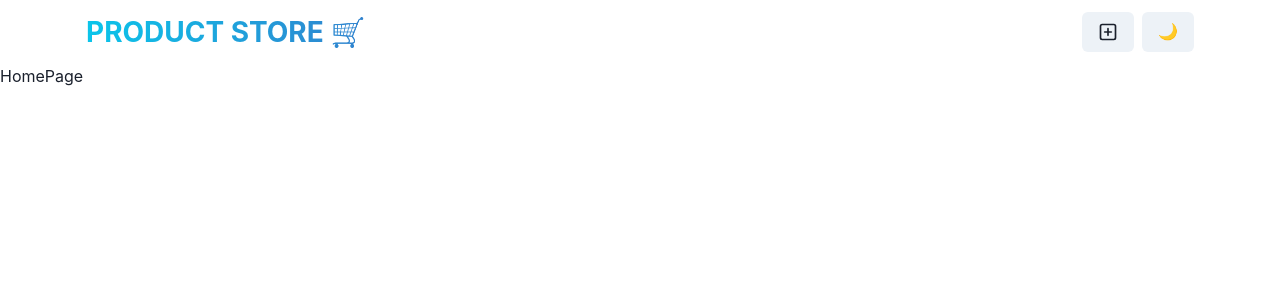
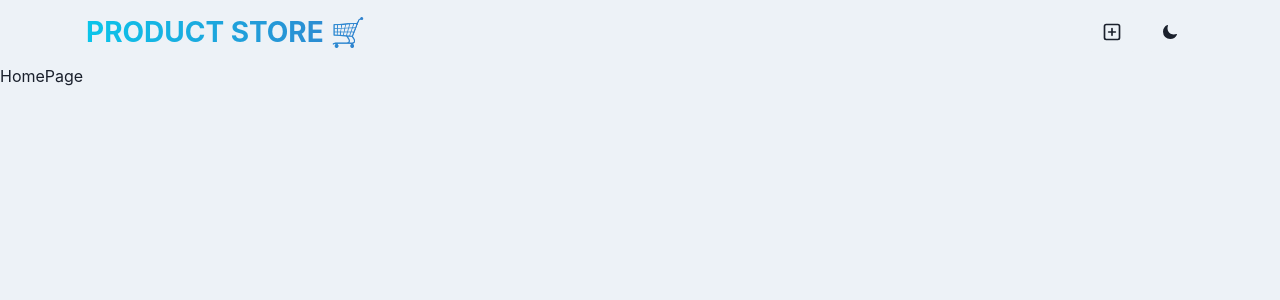
Before and after one commit to tn-deshappriya/Basic_MERN_01_Product_Store, a React app in the folder Frontend/: page / in a window 1280 px wide. Shown: the top 300 px of the page. Built offline with nearby package versions, Linux system fonts and the light colour scheme; the HTML template or start-up script is replaced by a standard one.

Commit message:
Fix:- Theme change button light mood and dark mood images change and light mode color gray.100 and dark mode color gray.900 background.

```diff
--- a/Frontend/src/App.jsx
+++ b/Frontend/src/App.jsx
@@ -1,16 +1,17 @@
-import { Box } from "@chakra-ui/react"
+import { Box, useColorModeValue } from "@chakra-ui/react"
 import { Routes } from "react-router-dom"
 import { Route } from "react-router-dom"
 import HomePage from "./pages/HomePage"
 import CreatePage from "./pages/CreatePage"
 import Navbar from "./components/Navbar"
 
+
 function App() {
 
 
   return (
     <>
-      <Box minH={"100vh"}>
+      <Box minH={"100vh"} bg={useColorModeValue("gray.100", "gray.900")}>
         <Navbar />
         <Routes>
           <Route path="/" element={<HomePage />} />
--- a/Frontend/src/components/Navbar.jsx
+++ b/Frontend/src/components/Navbar.jsx
@@ -1,7 +1,8 @@
 import { Button, Container, Flex, HStack, Text, useColorMode } from "@chakra-ui/react"
-
 import { Link } from "react-router-dom"
 import { FiPlusSquare } from "react-icons/fi";
+import { IoMoon } from "react-icons/io5";
+import { LuSun } from "react-icons/lu";
 
 
 const Navbar = () => {
@@ -33,7 +34,7 @@ const Navbar = () => {
                         </Button>
                     </Link>
                     <Button onClick={toggleColorMode}>
-                        {colorMode === "light" ? "🌙" : "☀️"}
+                        {colorMode === "light" ? <IoMoon /> : <LuSun size={20} />}
                     </Button>
                 </HStack>
             </Flex>
```
